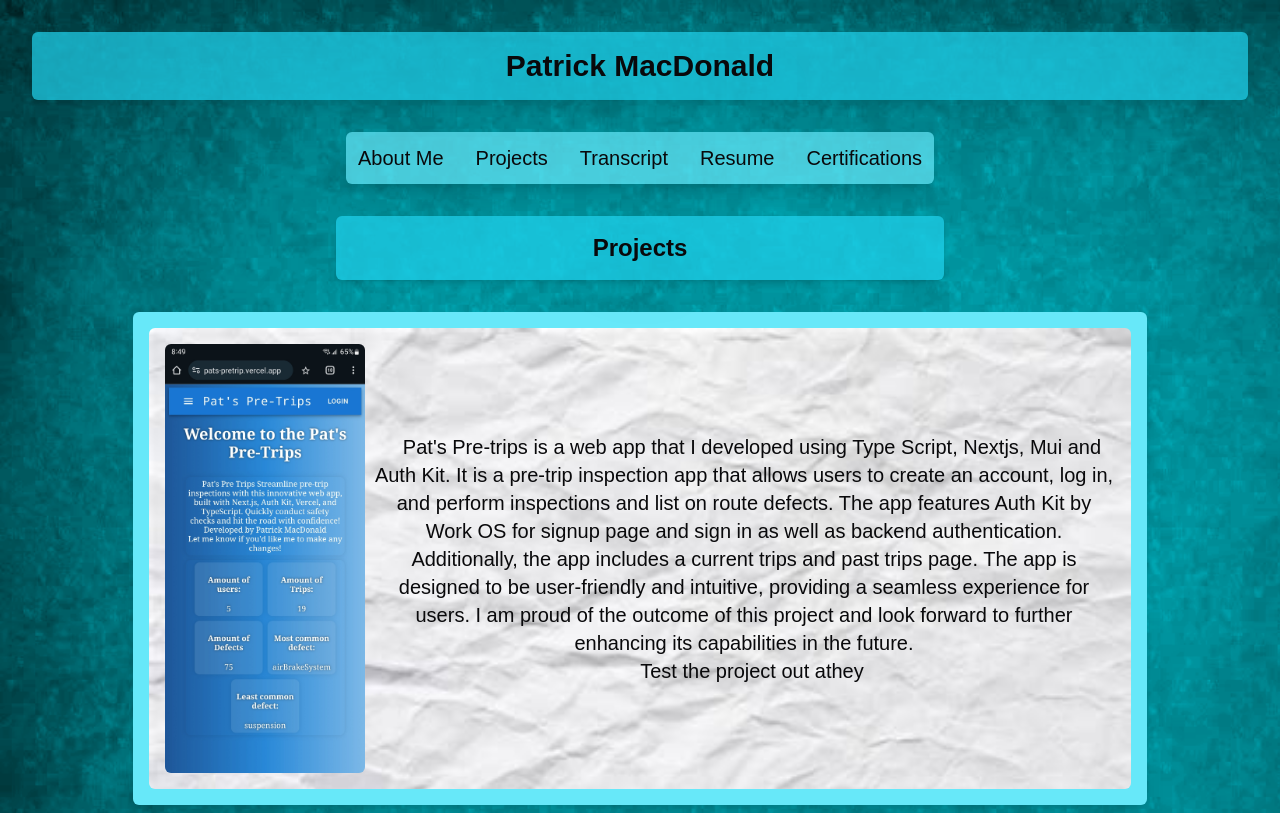
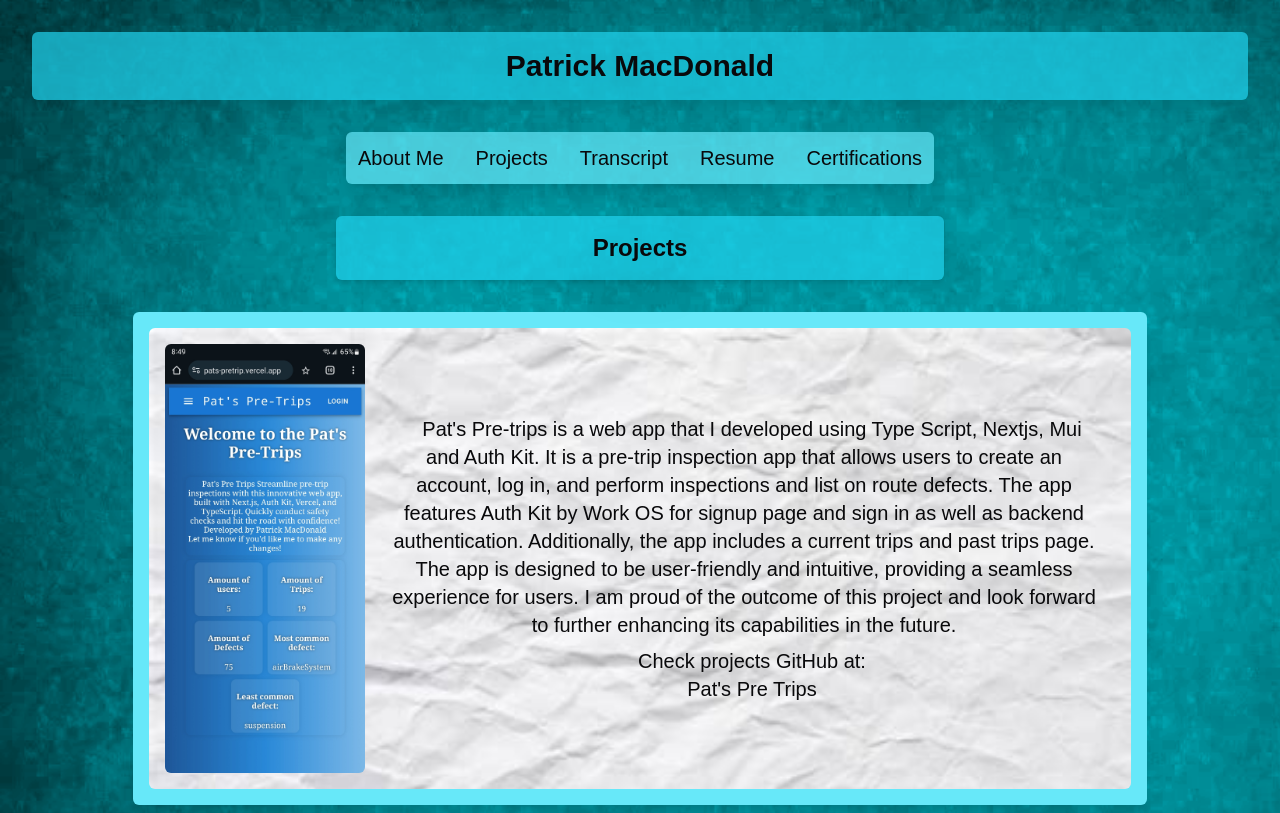
Before and after one commit to Pmacdon15/portfolio, a Next.js app: page /projects in a window 1280 px wide. Shown: the top 813 px of the page. Built offline with nearby package versions, Linux system fonts and the light colour scheme.

Commit message:
added project container component

```diff
--- a/src/app/page.tsx
+++ b/src/app/page.tsx
@@ -3,30 +3,30 @@ import ContentContainerImageLeft from "@/components/ui/content-container-image-l
 import ContentContainerImageRight from "@/components/ui/content-container-image-right";
 import ContentContainer from "@/components/ui/content-container";
 
-const text1 = `With over 13 years of experience behind the wheel, I&lsquo;ve established a versatile and accomplished
+const text1 = `With over 13 years of experience behind the wheel, I've established a versatile and accomplished
             career as a commercial driver. My expertise spans a broad range of vehicles, including tow trucks,
-            luxury limousines, party buses, and specialized equipment like crane trucks. Additionally, I&lsquo;ve
+            luxury limousines, party buses, and specialized equipment like crane trucks. Additionally, I've
             logged extensive hours driving tractor trailers, demonstrating my adaptability and proficiency in
             operating diverse commercial vehicles. This wealth of experience has honed my skills in safety,
             logistics, and customer service, making me a reliable and skilled professional in the transportation
             industry.`;
 
-const text2 = `I&lsquo;ve made the exciting decision to switch careers and pursue software development.
+const text2 = `I've made the exciting decision to switch careers and pursue software development.
             Currently enrolled at Bow Valley College, I&lsquo;m acquiring the skills and knowledge
             necessary to succeed in this dynamic field. I&lsquo;m eager to apply my strong work ethic and problem-solving
             abilities to drive innovation and growth in tech.`;
 
-const text3 = `I&lsquo;m a passionate software developer with a specialty in building high-performance applications using
-            Next.js and TypeScript. With a strong foundation in modern web development, I&lsquo;m excited to bring my skills
+const text3 = `I'm a passionate software developer with a specialty in building high-performance applications using
+            Next.js and TypeScript. With a strong foundation in modern web development, I'm excited to bring my skills
             to innovative projects. Currently, I&lsquo;m exploring the capabilities of Vercel for seamless hosting and deployment.
-            I&lsquo;m now seeking opportunities in the software industry where I can leverage my expertise to drive impactful solutions,
+            I'm now seeking opportunities in the software industry where I can leverage my expertise to drive impactful solutions,
             collaborate with like-minded professionals, and continue growing as a developer.`;
 
 export default function Home() {
   return (
     <>
       <PageHeader title='About Me' />
-      <ContentContainerImageLeft text={text1} imagePath={'/limoDriver.jpg'} > </ContentContainerImageLeft>
+      <ContentContainerImageLeft text={text1} imagePath={'/limoDriver.jpg'} />
       <ContentContainerImageRight text={text2} imagePath={'/truckDriver.jpg'} />
       <ContentContainer text={text3} />
     </>
--- a/src/app/projects/page.tsx
+++ b/src/app/projects/page.tsx
@@ -1,6 +1,5 @@
-import Link from "next/link";
 import PageHeader from "@/components/ui/page-header";
-import ContentContainerImageLeft from "@/components/ui/content-container-image-left";
+import ProjectContainer from "@/components/ui/projects-container";
 
 const text1 = `Pat's Pre-trips is a web app that I developed using Type Script, Nextjs, Mui and Auth Kit. It is a pre-trip
             inspection app
@@ -15,11 +14,7 @@ export default function Projects() {
   return (
     <>
       <PageHeader title="Projects" />
-      <ContentContainerImageLeft text={text1} imagePath={'/PreTrips.jpg'}>
-        <p>
-          Test the project out at<Link href={"/"}>hey</Link>
-        </p>
-      </ContentContainerImageLeft>
+      <ProjectContainer text={text1} imagePath={"/PreTrips.jpg"} url={"https://github.com/Pmacdon15/pats-pretrip"} linkText={"Pat's Pre Trips"} />
     </>
   );
 };
--- a/src/components/ui/content-container-image-left.tsx
+++ b/src/components/ui/content-container-image-left.tsx
@@ -1,12 +1,11 @@
 import Image from "next/image";
-export default function ContentContainerImageLeft({text, imagePath, children}:{text:string, imagePath:string, children:React.ReactNode}) {
+export default function ContentContainerImageLeft({text, imagePath}:{text:string, imagePath:string}) {
   return (
     <div className='bg-cyan-300 w-full md:w-5/6  rounded-md shadow-xl p-4'>
     <div className="flex flex-col md:flex-row gap-2 rounded-md p-4 bg-[url('/paper.jpeg')] bg-cover">
       <Image src={imagePath} alt="Content Image" width={200} height={200} className="rounded-md" />
       <p className="flex flex-col indent-4  text-lg md:text-xl text-center  justify-center items-center">
         {text}
-        {children}
       </p>
     </div>
   </div>
--- /dev/null
+++ b/src/components/ui/projects-container.tsx
@@ -0,0 +1,22 @@
+import Image from "next/image";
+import Link from "next/link";
+export default function ProjectContainer({ text, imagePath, url, linkText }: { text: string, imagePath: string, url: string, linkText: string }) {
+    return (
+        <div className='bg-cyan-300 w-full md:w-5/6  rounded-md shadow-xl p-4'>
+            <div className="flex flex-col md:flex-row gap-2 rounded-md p-4 bg-[url('/paper.jpeg')] bg-cover">
+                <Image src={imagePath} alt="Content Image" width={200} height={200} className="rounded-md" />
+                <div className="flex flex-col gap-2 rounded-md p-4 justify-center">
+                    <p className="flex flex-col indent-4  text-lg md:text-xl text-center  justify-center items-center">
+                        {text}
+                    </p>
+                    <p className="flex flex-col indent-4  text-lg md:text-xl text-center  justify-center items-center">
+                        Check projects GitHub at: <Link
+                            className='hover:scale-110 hover:text-blue-400 hover:underline transition-transform duration-200'
+                            href={url}>{linkText}</Link>
+                    </p>
+                </div>
+            </div>
+        </div>
+
+    );
+};
```
Also changed, not shown: public/background.png.
